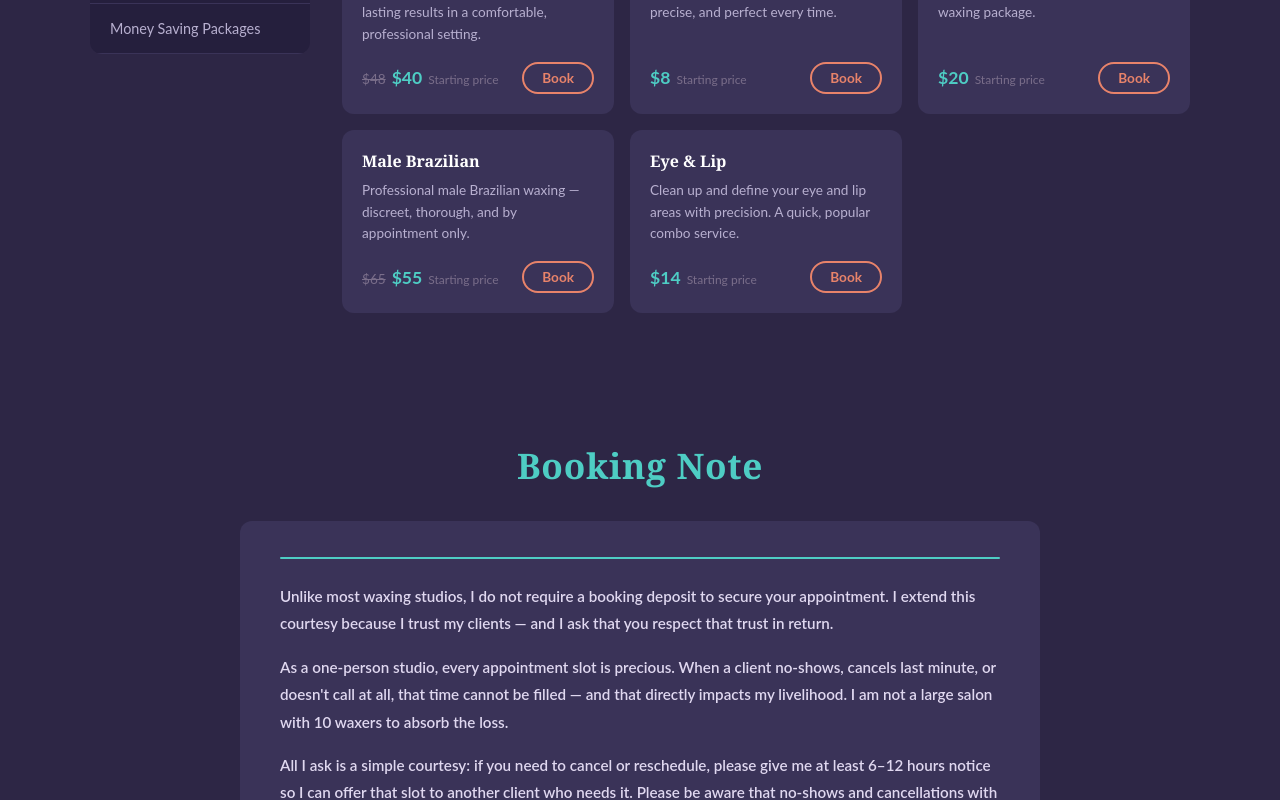
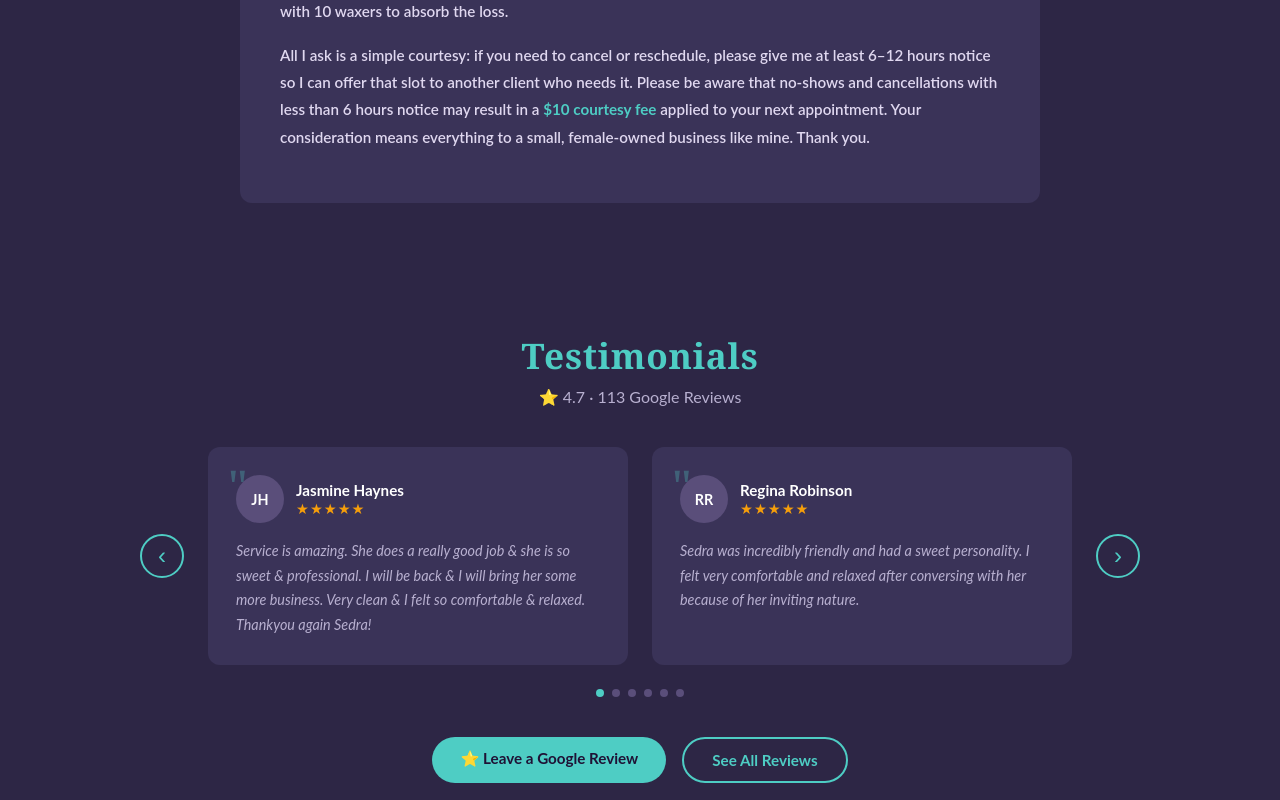
Before and after one commit to skenned23/waxologybysedra, a Next.js app: page / in a window 1280 px wide. Shown: the part 2761-3561 px from the top of the page. Built offline with nearby package versions, Linux system fonts and the light colour scheme.

Commit message:
Fix duplicate components in page.js

```diff
--- /dev/null
+++ b/app/components/Testimonials.js
@@ -0,0 +1,242 @@
+"use client";
+import { useState } from "react";
+
+const GOOGLE_REVIEW_URL = "https://g.page/r/CfdTt1zgUZJmEAE/review";
+
+const reviews = [
+  { initials: "JH", name: "Jasmine Haynes", rating: 5, text: "Service is amazing. She does a really good job & she is so sweet & professional. I will be back & I will bring her some more business. Very clean & I felt so comfortable & relaxed. Thankyou again Sedra!" },
+  { initials: "RR", name: "Regina Robinson", rating: 5, text: "Sedra was incredibly friendly and had a sweet personality. I felt very comfortable and relaxed after conversing with her because of her inviting nature." },
+  { initials: "AG", name: "Ana Guanipa", rating: 5, text: "Absolutely amazing! It was my first time getting a brazilian and let me tell you it is not bad as people make it seems! She is incredible!" },
+  { initials: "KN", name: "Katherine Neagle", rating: 5, text: "Top notch service, Sedra is friendly and professional. My skin usually freaks out when I get waxed, but this time it hasn't. 10/10!" },
+  { initials: "JH", name: "Jasmine Haslem", rating: 5, text: "Always does an amazing job. Plus I was having a bad day and she could tell. Definitely tried her best to cheer me up while delivering great service. Thank you Sedra!!" },
+  { initials: "LL", name: "Lioness Lioness", rating: 5, text: "Beautiful lady and I enjoyed my full body wax. Definitely recommend. And my brows are nice and clean." },
+  { initials: "YH", name: "Yneish Hunt", rating: 5, text: "Sedra is the best — the only person I'll trust with my waxing. She takes her time, gets your mind off the pain and you really enjoy your time while she does her job." },
+  { initials: "CJ", name: "Christina Johnson", rating: 5, text: "The only person I let wax my brows and do my bikini wax. Sedra is the best!!" },
+  { initials: "TT", name: "Twilight Tasha", rating: 5, text: "Very first time going in and it was a very relaxing atmosphere. Sedra made me feel so comfortable. Will be coming back for sure." },
+  { initials: "CE", name: "Chelsea Evans", rating: 5, text: "The best waxer ever!!! Sedra is very knowledgeable." },
+  { initials: "PH", name: "Phylisa Hammontree", rating: 5, text: "The best waxing place in Warner Robins." },
+  { initials: "JY", name: "Jasmine Haynes", rating: 5, text: "Service is amazing. She does a really good job & she is so sweet & professional. I will be back & I will bring her some more business. Very clean." },
+];
+
+const REVIEWS_PER_PAGE = 2;
+
+export default function Testimonials() {
+  const [page, setPage] = useState(0);
+  const totalPages = Math.ceil(reviews.length / REVIEWS_PER_PAGE);
+  const current = reviews.slice(page * REVIEWS_PER_PAGE, page * REVIEWS_PER_PAGE + REVIEWS_PER_PAGE);
+
+  const prev = () => setPage((p) => (p === 0 ? totalPages - 1 : p - 1));
+  const next = () => setPage((p) => (p === totalPages - 1 ? 0 : p + 1));
+
+  return (
+    <section style={styles.section}>
+      <h2 style={styles.heading}>Testimonials</h2>
+      <p style={styles.subheading}>⭐ 4.7 · 113 Google Reviews</p>
+
+      <div style={styles.carouselWrap}>
+        <button onClick={prev} style={styles.arrow}>‹</button>
+
+        <div style={styles.cards}>
+          {current.map((r, i) => (
+            <div key={i} style={styles.card}>
+              <div style={styles.quoteIcon}>"</div>
+              <div style={styles.cardTop}>
+                <div style={styles.avatar}>{r.initials}</div>
+                <div>
+                  <div style={styles.reviewerName}>{r.name}</div>
+                  <div style={styles.stars}>{"★".repeat(r.rating)}</div>
+                </div>
+              </div>
+              <p style={styles.reviewText}>{r.text}</p>
+            </div>
+          ))}
+        </div>
+
+        <button onClick={next} style={styles.arrow}>›</button>
+      </div>
+
+      <div style={styles.dots}>
+        {Array.from({ length: totalPages }).map((_, i) => (
+          <button
+            key={i}
+            onClick={() => setPage(i)}
+            style={{ ...styles.dot, ...(i === page ? styles.dotActive : {}) }}
+          />
+        ))}
+      </div>
+
+      <div style={styles.ctaWrap}>
+        <a
+          href={GOOGLE_REVIEW_URL}
+          target="_blank"
+          rel="noopener noreferrer"
+          style={styles.reviewBtn}
+        >
+          ⭐ Leave a Google Review
+        </a>
+        <a
+          href="https://www.google.com/maps/search/Waxology+Studio+Warner+Robins"
+          target="_blank"
+          rel="noopener noreferrer"
+          style={styles.allReviewsBtn}
+        >
+          See All Reviews
+        </a>
+      </div>
+    </section>
+  );
+}
+
+const styles = {
+  section: {
+    backgroundColor: "#2d2645",
+    padding: "64px 40px",
+    textAlign: "center",
+  },
+  heading: {
+    fontFamily: "'Playfair Display', Georgia, serif",
+    fontSize: "2.2rem",
+    color: "#4ecdc4",
+    marginBottom: "8px",
+    letterSpacing: "0.02em",
+  },
+  subheading: {
+    fontFamily: "'Lato', sans-serif",
+    fontSize: "1rem",
+    color: "#b8b0d0",
+    marginBottom: "40px",
+  },
+  carouselWrap: {
+    display: "flex",
+    alignItems: "center",
+    justifyContent: "center",
+    gap: "16px",
+    maxWidth: "1000px",
+    margin: "0 auto",
+  },
+  arrow: {
+    background: "transparent",
+    border: "2px solid #4ecdc4",
+    color: "#4ecdc4",
+    borderRadius: "50%",
+    width: "44px",
+    height: "44px",
+    fontSize: "1.5rem",
+    cursor: "pointer",
+    display: "flex",
+    alignItems: "center",
+    justifyContent: "center",
+    flexShrink: 0,
+    lineHeight: "1",
+  },
+  cards: {
+    display: "flex",
+    gap: "24px",
+    flex: 1,
+    flexWrap: "wrap",
+    justifyContent: "center",
+  },
+  card: {
+    backgroundColor: "#3a3358",
+    borderRadius: "12px",
+    padding: "28px",
+    flex: "1 1 300px",
+    maxWidth: "420px",
+    textAlign: "left",
+    position: "relative",
+  },
+  quoteIcon: {
+    position: "absolute",
+    top: "16px",
+    left: "20px",
+    fontSize: "3rem",
+    color: "#4ecdc4",
+    opacity: 0.3,
+    fontFamily: "Georgia, serif",
+    lineHeight: "1",
+  },
+  cardTop: {
+    display: "flex",
+    alignItems: "center",
+    gap: "12px",
+    marginBottom: "16px",
+  },
+  avatar: {
+    width: "48px",
+    height: "48px",
+    borderRadius: "50%",
+    backgroundColor: "#5a4e7a",
+    color: "#ffffff",
+    display: "flex",
+    alignItems: "center",
+    justifyContent: "center",
+    fontFamily: "'Lato', sans-serif",
+    fontWeight: "700",
+    fontSize: "0.9rem",
+    flexShrink: 0,
+  },
+  reviewerName: {
+    fontFamily: "'Lato', sans-serif",
+    fontWeight: "700",
+    color: "#ffffff",
+    fontSize: "0.95rem",
+  },
+  stars: {
+    color: "#f59e0b",
+    fontSize: "0.9rem",
+    letterSpacing: "1px",
+  },
+  reviewText: {
+    fontFamily: "'Lato', sans-serif",
+    fontSize: "0.9rem",
+    color: "#b8b0d0",
+    lineHeight: "1.7",
+    fontStyle: "italic",
+  },
+  dots: {
+    display: "flex",
+    justifyContent: "center",
+    gap: "8px",
+    marginTop: "24px",
+  },
+  dot: {
+    width: "8px",
+    height: "8px",
+    borderRadius: "50%",
+    background: "#5a4e7a",
+    border: "none",
+    cursor: "pointer",
+    padding: 0,
+  },
+  dotActive: {
+    background: "#4ecdc4",
+  },
+  ctaWrap: {
+    display: "flex",
+    justifyContent: "center",
+    gap: "16px",
+    marginTop: "40px",
+    flexWrap: "wrap",
+  },
+  reviewBtn: {
+    background: "#4ecdc4",
+    color: "#1f1235",
+    padding: "12px 28px",
+    borderRadius: "30px",
+    textDecoration: "none",
+    fontFamily: "'Lato', sans-serif",
+    fontWeight: "700",
+    fontSize: "0.95rem",
+  },
+  allReviewsBtn: {
+    background: "transparent",
+    color: "#4ecdc4",
+    border: "2px solid #4ecdc4",
+    padding: "12px 28px",
+    borderRadius: "30px",
+    textDecoration: "none",
+    fontFamily: "'Lato', sans-serif",
+    fontWeight: "700",
+    fontSize: "0.95rem",
+  },
+};
--- a/app/page.js
+++ b/app/page.js
@@ -3,6 +3,7 @@ import HeroNeon from './components/HeroNeon'
 import IntroCircles from './components/IntroCircles'
 import ServicesTabbed from './components/ServicesTabbed'
 import BookingNote from './components/BookingNote'
+import Testimonials from './components/Testimonials'
 
 export const metadata = {
   title: 'Waxology Studio | Professional Waxing in Warner Robins, GA',
@@ -125,10 +126,9 @@ export default function Home() {
       <div id="services">
         <ServicesTabbed />
       </div>
-      <div id="services">
-  <ServicesTabbed />
-</div>
-<BookingNote />
+    <BookingNote />
+<Testimonials />
+
 
       <div id="about" className="about-section">
         <div className="about-inner">
```
